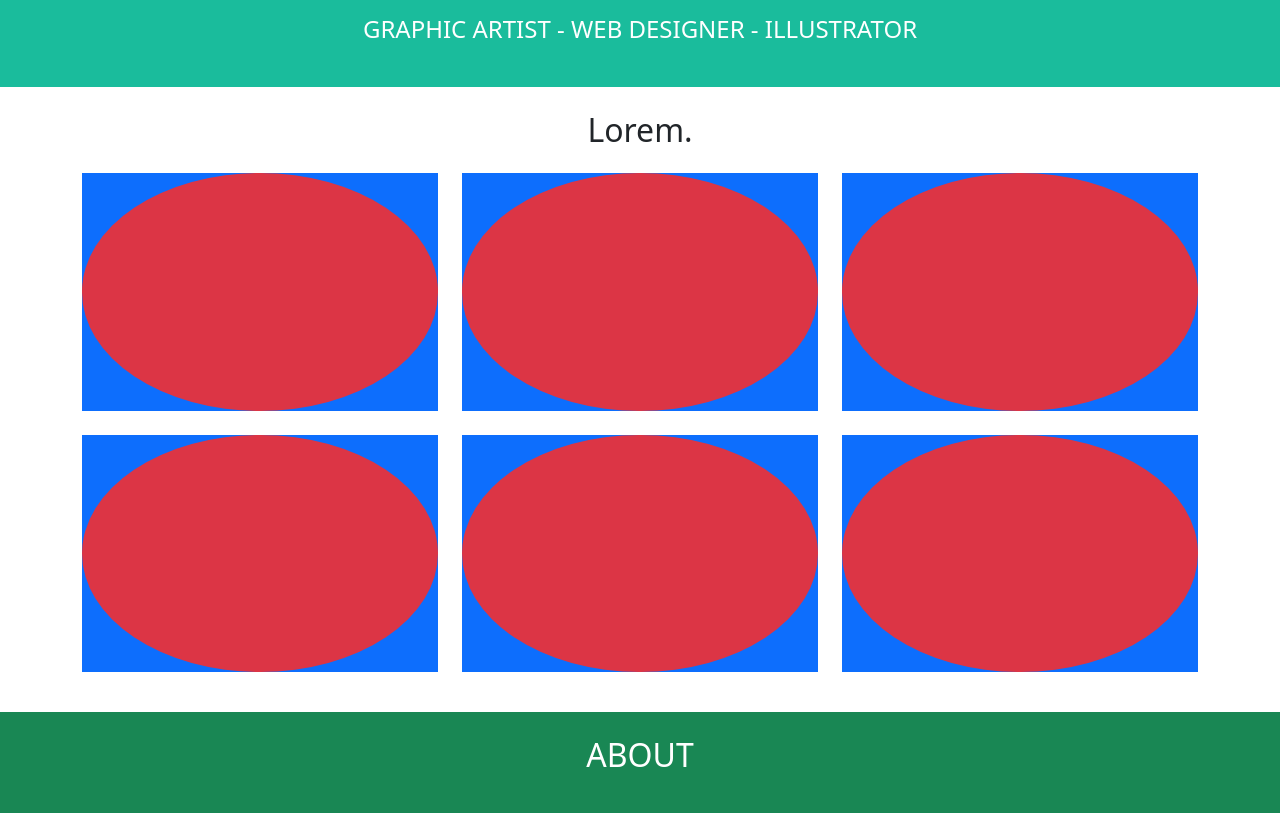
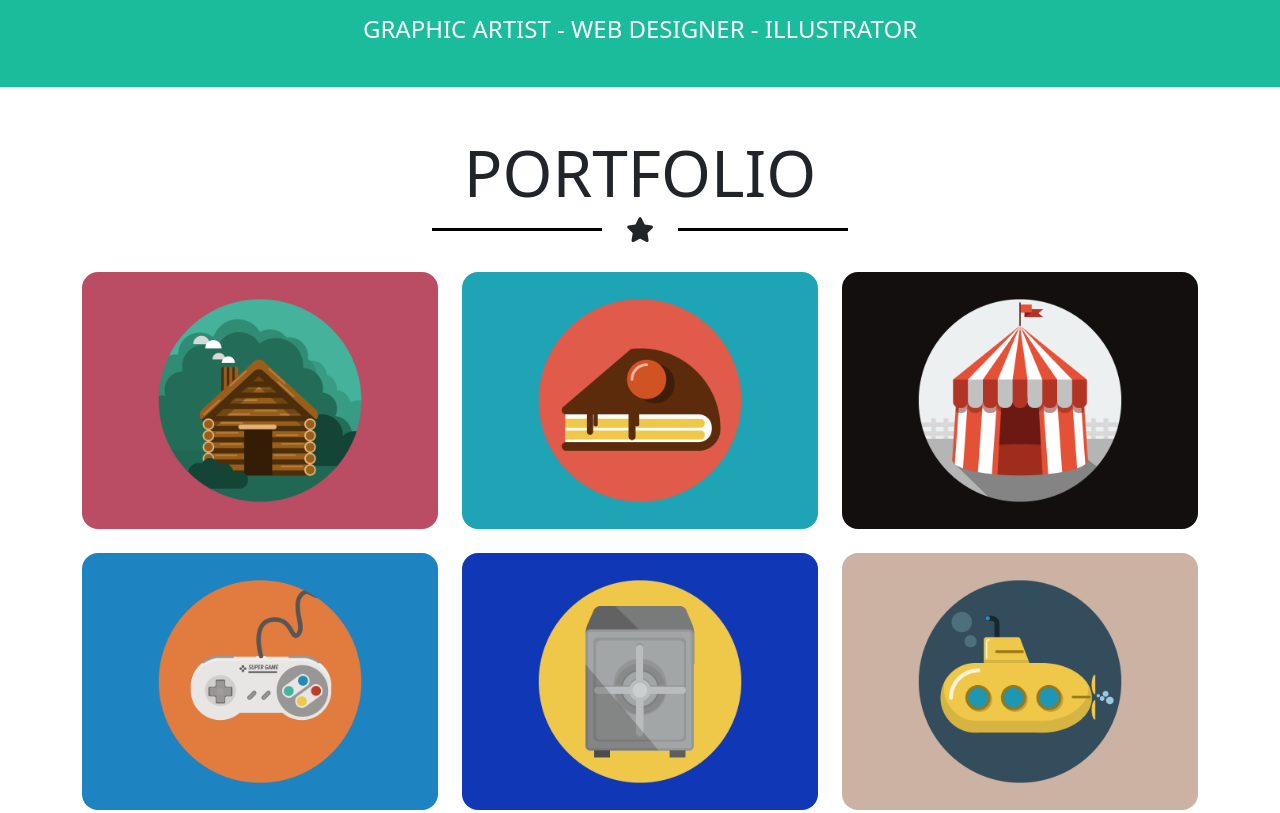
Before and after one commit to DomenicoGalileo88/html-css-bootstrap-freelancer, a plain HTML site: page index.html in a window 1280 px wide. Shown: the part 479-1292 px from the top of the page. Drawn offline with nearby package versions, Linux system fonts and the light colour scheme.

Commit message:
Add section portfolio

```diff
--- a/assets/css/style.css
+++ b/assets/css/style.css
@@ -25,24 +25,22 @@
     list-style: none;
 }
 
-#site_main i{
-  min-width:30px;
-  min-height: 30px;
-  color: white;
-}
-
-.jumbotron .star{
+ .star{
   width: 100%;
   height: 20px;
 }
 
-.jumbotron .line{
+.line{
   width: 170px;
   height: 3px;
 }
 
-.jumbotron .star_icon{
+.star_icon{
   font-size: 25px;
+}
+
+.rounded_1{
+  border-radius: 1rem;
 }
 
 
--- a/index.html
+++ b/index.html
@@ -46,7 +46,7 @@
       <div class="container d-flex flex-column align-items-center">
         <img height="250" width="250" class="img-fluid mt-5 " src="./assets/img/avatar.svg" alt="avatar">
         <h2 class="text-light text-uppercase display-3 fw-normal ">start bootstrab</h2>
-        <div class="star d-flex align-items-center justify-content-center">
+        <div class="star d-flex align-items-center justify-content-center text-white">
           <span class="line m-4 d-inline-block bg-white"></span>
           <span class="star_icon"><i class="fa-solid fa-star "></i></span>
           <span class="line m-4 d-inline-block bg-white"></span>
@@ -59,55 +59,40 @@
       </div>
     </section>
 
-    </div>
-    </div>
-    <div class="portfolio">
-      <div class="row">
-        <div class="col-12 d-flex justify-content-center mt-4">
-          <h2 class="">Lorem.</h2>
-        </div>
-        <div class="col-12 d-flex justify-content-center">
-          <div class="star bg-black"></div>
-        </div>
+    <section class="portfolio d-flex flex-column align-items-center mt-5">
+      <h2 class="text-uppercase display-3 fw-normal ">portfolio</h2>
+      <div class="star d-flex align-items-center justify-content-center">
+        <span class="line m-4 d-inline-block bg-black"></span>
+        <span class="star_icon"><i class="fa-solid fa-star "></i></span>
+        <span class="line m-4 d-inline-block bg-black"></span>
       </div>
-    </div>
 
-    <div class="main_img my-3">
-      <div class="container">
-        <div class="row g-4">
-          <div class="col-12 col-md-6 col-lg-4 d-flex justify-content-center">
-            <div class="card_img bg-primary">
-              <div class="circolare rounded-circle bg-danger p-3"></div>
+        <div class="container">
+          <div class="row gy-4 mt-2 mb-5 row-cols-1 row-cols-md-2 row-cols-lg-3">
+            <div class="col ">
+              <img class="img-fluid rounded_1" src="./assets/img/cabin.png" alt="">
             </div>
-          </div>
-          <div class="col-12 col-md-6 col-lg-4 d-flex justify-content-center">
-            <div class="card_img bg-primary">
-              <div class="circolare rounded-circle bg-danger p-3"></div>
+            <div class="col ">
+              <img class="img-fluid rounded_1" src="./assets/img/cake.png" alt="">
             </div>
-          </div>
-          <div class="col-12 col-md-6 col-lg-4 d-flex justify-content-center">
-            <div class="card_img bg-primary">
-              <div class="circolare rounded-circle bg-danger p-3"></div>
+            <div class="col ">
+              <img class="img-fluid rounded_1" src="./assets/img/circus.png" alt="">
             </div>
-          </div>
-          <div class="col-12 col-md-6 col-lg-4 d-flex justify-content-center">
-            <div class="card_img bg-primary">
-              <div class="circolare rounded-circle bg-danger p-3"></div>
+            <div class="col ">
+              <img class="img-fluid rounded_1" src="./assets/img/game.png" alt="">
             </div>
-          </div>
-          <div class="col-12 col-md-6 col-lg-4 d-flex justify-content-center">
-            <div class="card_img bg-primary">
-              <div class="circolare rounded-circle bg-danger p-3"></div>
+            <div class="col ">
+              <img class="img-fluid rounded_1" src="./assets/img/safe.png" alt="">
             </div>
-          </div>
-          <div class="col-12 col-md-6 col-lg-4 d-flex justify-content-center">
-            <div class="card_img bg-primary">
-              <div class="circolare rounded-circle bg-danger p-3"></div>
+            <div class="col ">
+              <img class="img-fluid rounded_1" src="./assets/img/submarine.png" alt="">
             </div>
           </div>
         </div>
-      </div>
-    </div>
+
+    </section>
+
+
 
     <div class="about bg-success mt_4">
       <div class="row gy-4 justify-content-center bg-success">
```
